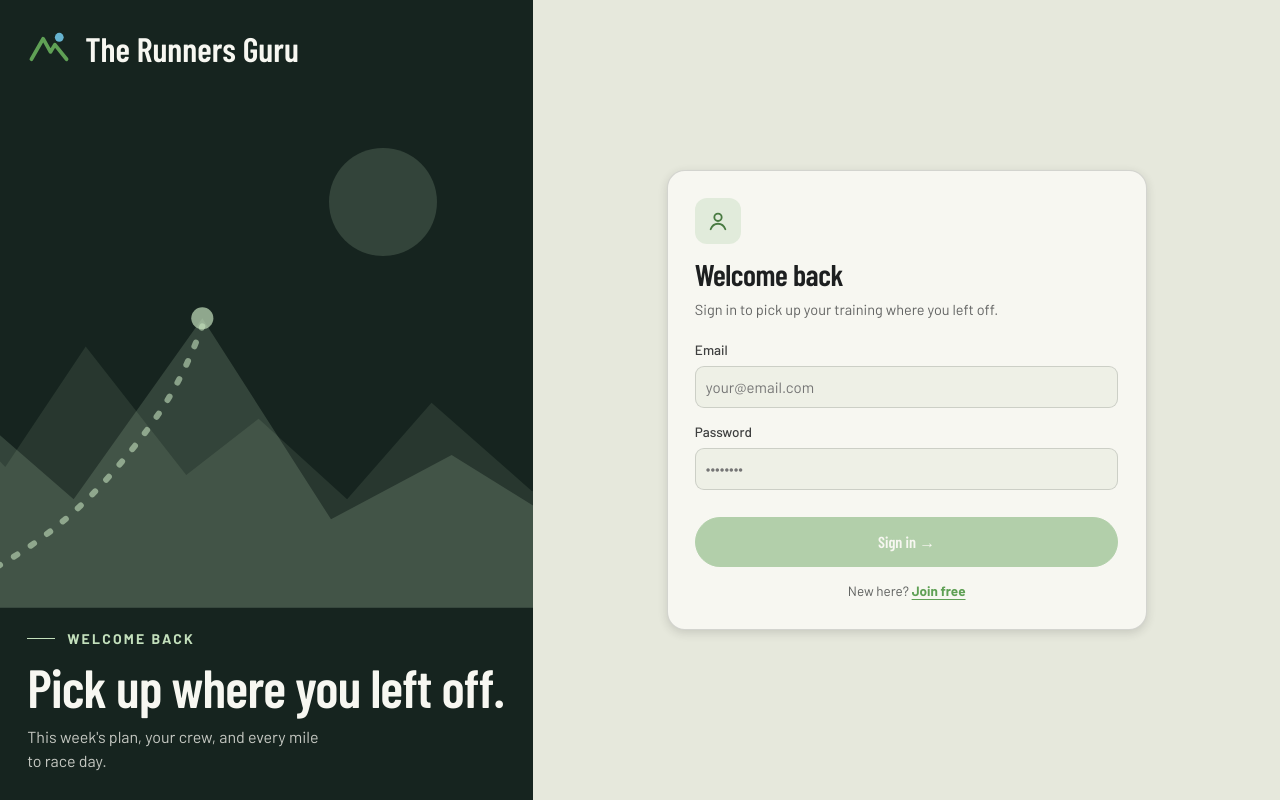
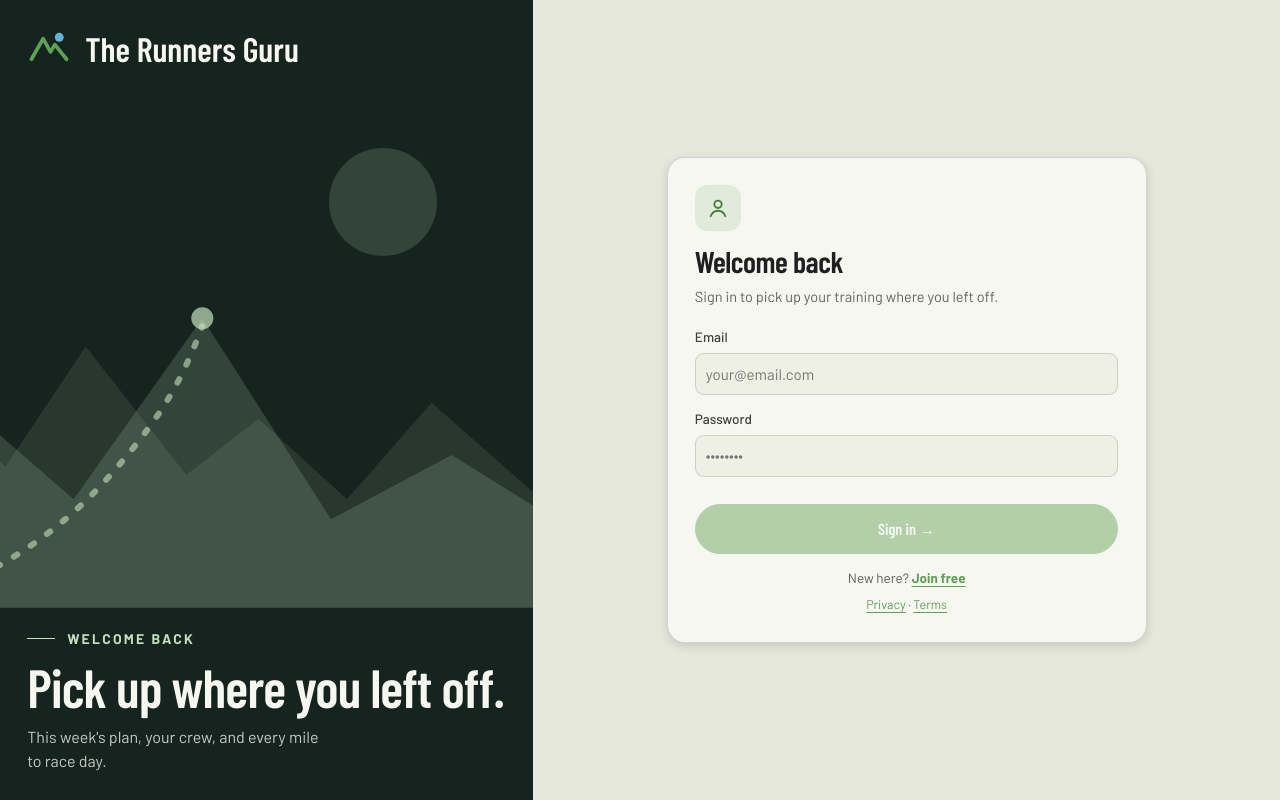
Before and after one commit to NepaPower/TheRunnersGuru, a React (Vite) app: page /signin in a window 1280 px wide. Built offline with nearby package versions, Linux system fonts and the light colour scheme; no server answers.

Commit message:
Sign-in: link Privacy and Terms under the form
Co-Authored-By: Claude Sonnet 5.5 <noreply@anthropic.com>

```diff
--- a/src/routes/SignIn.tsx
+++ b/src/routes/SignIn.tsx
@@ -1,5 +1,5 @@
 import { useState } from 'react';
-import { useLocation, useNavigate } from 'react-router-dom';
+import { Link, useLocation, useNavigate } from 'react-router-dom';
 import { Field, Input } from '../components/ui/Form';
 import { Button } from '../components/ui/Button';
 import { AuthShell } from '../components/AuthShell';
@@ -81,6 +81,10 @@ export function SignIn() {
             Join free
           </a>
         </div>
+
+        <div className="rg-auth-hint">
+          <Link to="/privacy">Privacy</Link> · <Link to="/terms">Terms</Link>
+        </div>
       </div>
     </AuthShell>
   );
```
